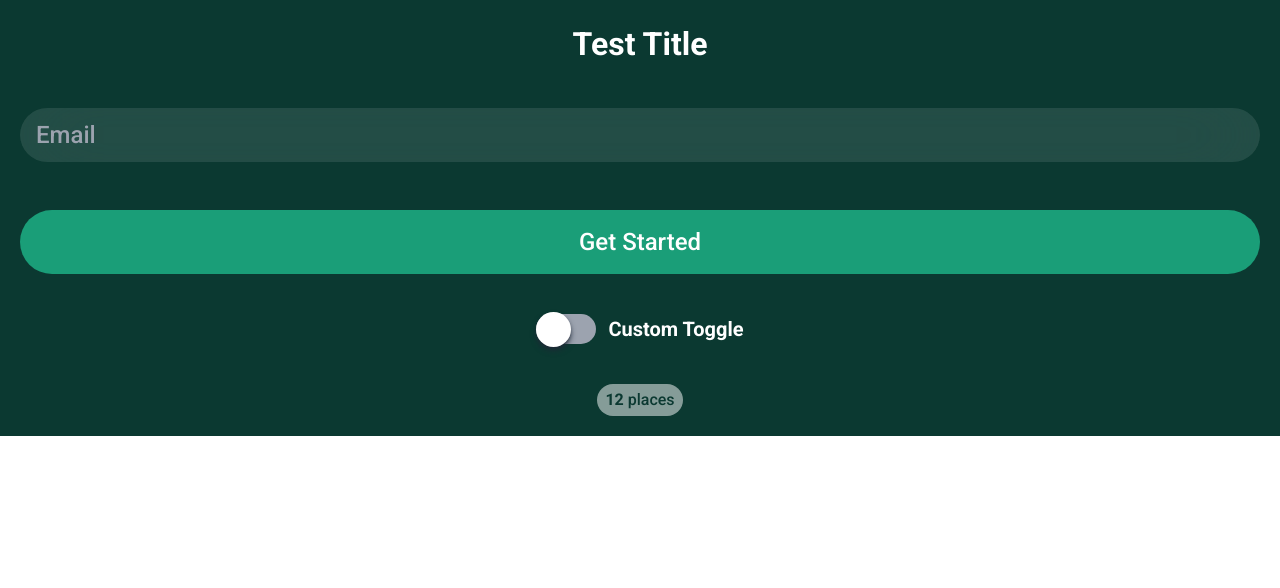
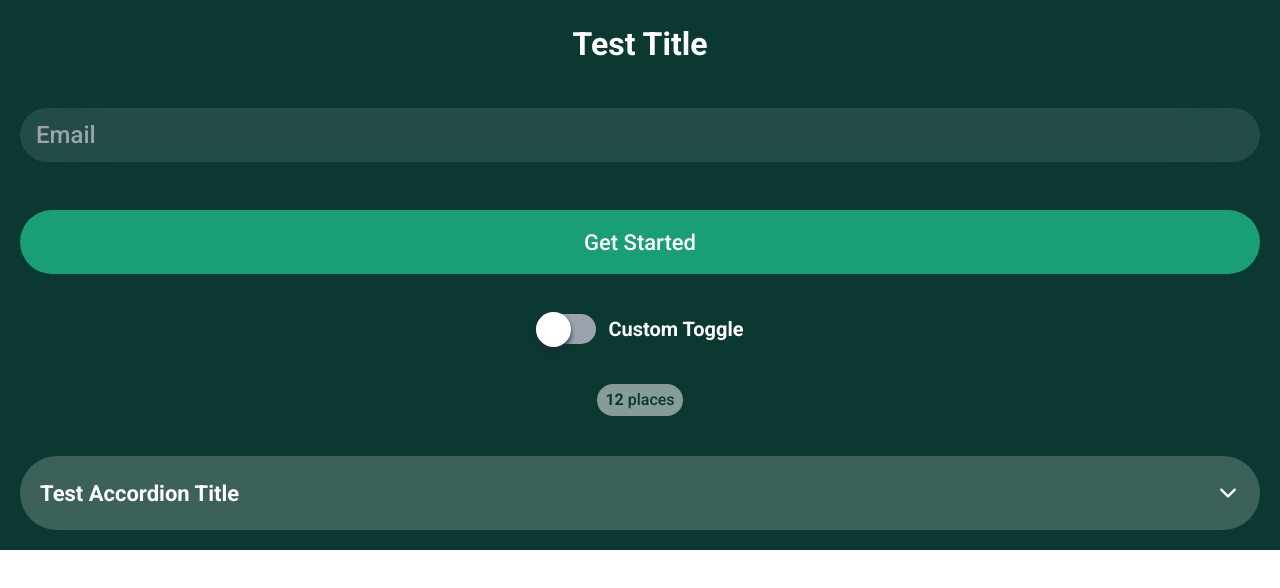
Before and after one commit to miruankodra/sera, an Angular app: page / in a window 1280 px wide. Shown: the top 588 px of the page. Built offline with nearby package versions, Linux system fonts and the light colour scheme.

Commit message:
Create Custom Item

```diff
--- /dev/null
+++ b/src/app/components/shared/se-accordion/se-accordion.component.html
@@ -0,0 +1,15 @@
+<div
+  class="relative w-full min-h-[74px] h-auto {{ isToggled ? 'rounded-[40px] pb-5' : 'rounded-full' }}  {{ background() }} {{ border() }} flex flex-col items-center justify-start"
+  (click)="toggleAccordion()">
+  <div
+    class="w-full h-[74px] flex flex-row items-center justify-between {{ isToggled ? 'border-b-[1px] border-white border-opacity-20' : 'border-none' }}  px-5">
+    <ng-content select="[header]"></ng-content>
+    <img src="assets/images/icons/chevron.svg" alt="Chevron"
+         class="w-[24px] transition ease-in-out duration-300 delay-75 {{chevronColor() === 'white' ? 'invert brightness-200' : ''}} {{ isToggled ? 'rotate-180' : '' }}"/>
+  </div>
+  @if (isToggled) {
+    <div class="w-full px-5 pt-5">
+      <ng-content select="[body]"></ng-content>
+    </div>
+  }
+</div>
--- /dev/null
+++ b/src/app/components/shared/se-accordion/se-accordion.component.ts
@@ -0,0 +1,23 @@
+import {Component, input} from '@angular/core';
+import {SeTitleComponent} from "../se-title/se-title.component";
+
+@Component({
+  selector: 'se-accordion',
+  standalone: true,
+  imports: [
+    SeTitleComponent
+  ],
+  templateUrl: './se-accordion.component.html',
+  styleUrl: './se-accordion.component.scss'
+})
+export class SeAccordionComponent {
+  background = input('bg-white');
+  border = input('border-none');
+  chevronColor = input('white');
+
+  isToggled: boolean = false;
+
+  toggleAccordion(): void {
+    this.isToggled = !this.isToggled;
+  }
+}
--- a/src/app/pages/test/test.component.html
+++ b/src/app/pages/test/test.component.html
@@ -3,11 +3,27 @@
   <div class="w-full">
     <se-input type="text" bgColor="bg-white bg-opacity-10 backdrop-blur-2xl mb-12" borderColor="border-none"
               placeholder="Email" (onInput)="getInputValue($event)"/>
-    <se-button text="text-white text-[24px] font-medium" (onClick)="buttonClicked()">Get Started</se-button>
+    <se-button text="text-white text-[22px] font-medium" (onClick)="buttonClicked()">Get Started</se-button>
   </div>
   <se-switch label="Custom Toggle" (onToggle)="switchToggled($event)"/>
   <se-badge>
     <se-title color="text-se-green" size="text-[16px] mr-1">12</se-title>
     places
   </se-badge>
+
+  <div class="w-full">
+    <se-accordion background="bg-white bg-opacity-20">
+      <ng-container header>
+        <se-title color="text-white" size="text-[22px]" weight="font-bold" font="non-italic">Test Accordion Title
+        </se-title>
+      </ng-container>
+      <ng-container body>
+        <div class="w-full h-full flex flex-row items-center justify-between">
+          <se-title color="text-white" size="text-[22px]" weight="font-bold" font="non-italic">Test Accordion Body
+          </se-title>
+          <img src="../../../favicon.ico" alt="Chevron" class="w-[24px] transition ease-in-out duration-300 delay-75"/>
+        </div>
+      </ng-container>
+    </se-accordion>
+  </div>
 </div>
```
Also changed, not shown: src/app/pages/test/test.component.ts (+3 -1 lines), src/app/components/shared/se-accordion/se-accordion.component.scss (added), src/assets/images/icons/chevron.svg (added), 1 other file (tests, documents, lock files or other folders).
